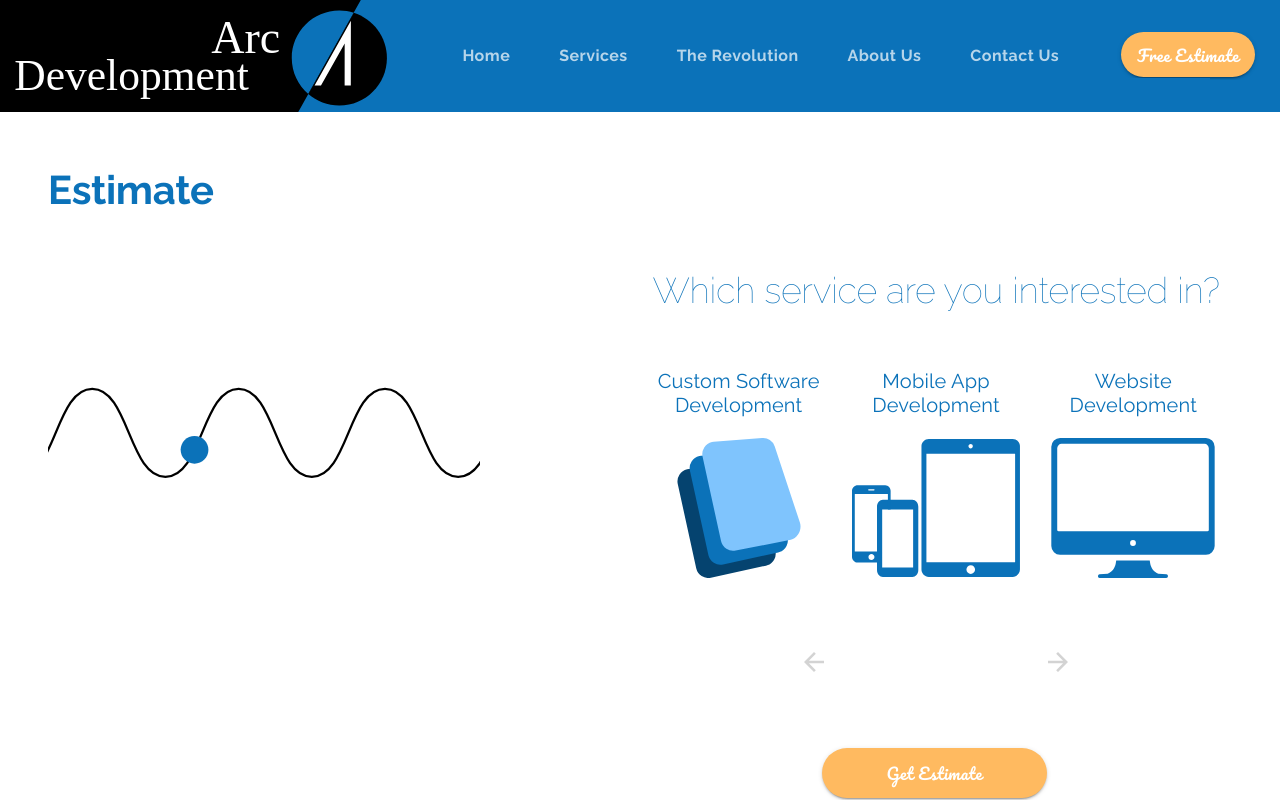
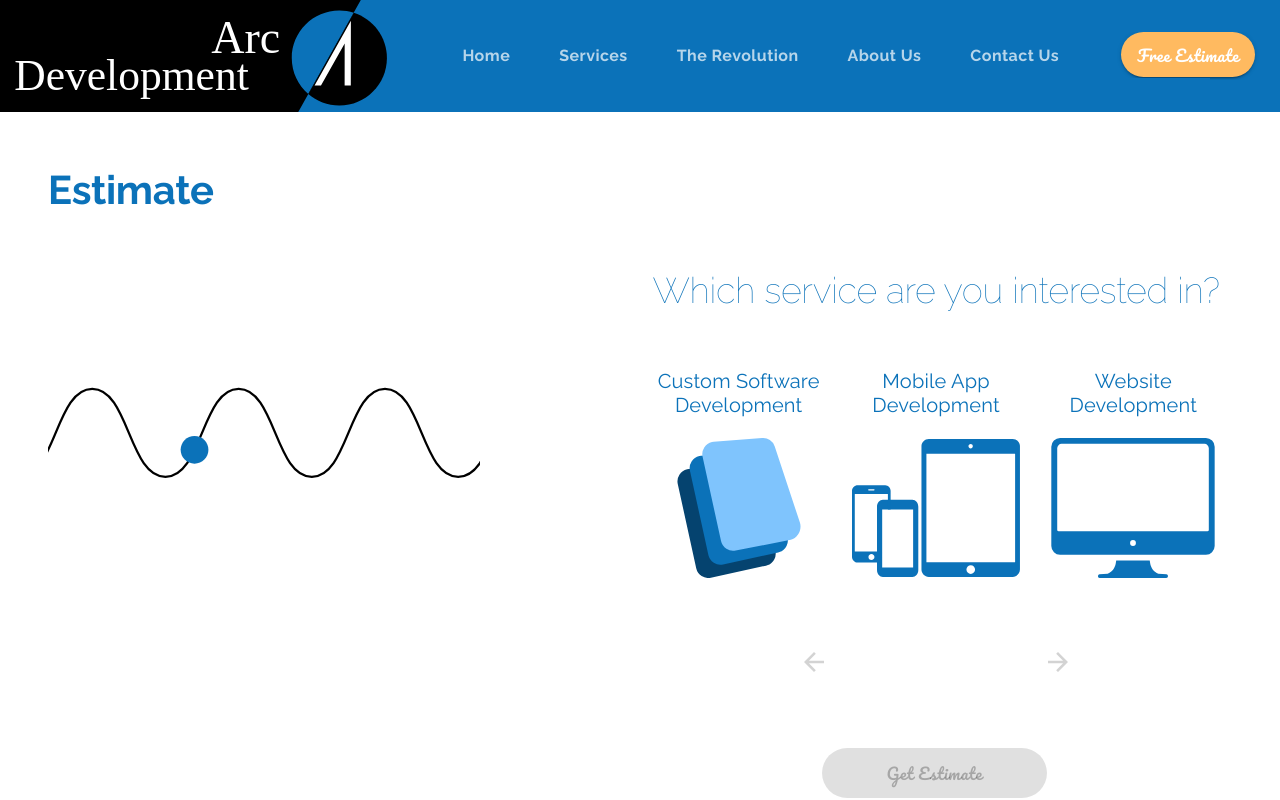
Before and after one commit to Jascha-Biederstedt/arcdevelopment, a React (Create React App) app: page /estimate in a window 1280 px wide. Shown: the top 800 px of the page. Built offline with nearby package versions, Linux system fonts and the light colour scheme.

Commit message:
Fix some bugs on estimate page

```diff
--- a/src/components/Contact.js
+++ b/src/components/Contact.js
@@ -1,5 +1,5 @@
 import React, { useState } from 'react';
-import { Link, Switch } from 'react-router-dom';
+import { Link } from 'react-router-dom';
 import { makeStyles, useTheme } from '@material-ui/core/styles';
 import Grid from '@material-ui/core/Grid';
 import Typography from '@material-ui/core/Typography';
@@ -64,6 +64,7 @@ const useStyles = makeStyles(theme => ({
   message: {
     border: `2px solid ${theme.palette.common.primaryColor}`,
     marginTop: '5em',
+    padding: '0.5em',
     borderRadius: 5,
   },
   sendButton: {
@@ -365,6 +366,7 @@ const Contact = ({ setValue }) => {
                 fullWidth
                 className={classes.message}
                 multiline
+                placeholder="Tell us more about your project"
                 rows={10}
                 onChange={event => setMessage(event.target.value)}
               />
--- a/src/components/Estimate.js
+++ b/src/components/Estimate.js
@@ -38,7 +38,6 @@ import globe from '../assets/globe.svg';
 import biometrics from '../assets/biometrics.svg';
 
 import estimateAnimation from '../animations/estimateAnimation/data.json';
-import { Block } from '@material-ui/icons';
 
 //****************************************************
 // STYLES
@@ -75,6 +74,7 @@ const useStyles = makeStyles(theme => ({
   message: {
     border: `2px solid ${theme.palette.common.primaryColor}`,
     margin: '3em 0 2em',
+    padding: '0.5em',
     borderRadius: 5,
   },
   specialText: {
@@ -669,6 +669,30 @@ const Estimate = () => {
     }
   };
 
+  const estimateDisabled = () => {
+    let disabled = true;
+
+    const emptySelections = questions
+      .map(question => question.options.filter(option => option.selected))
+      .filter(question => question.length === 0);
+
+    if (questions.length === 2) {
+      if (emptySelections.length === 1) {
+        disabled = false;
+      }
+    } else if (questions.length === 1) {
+      disabled = true;
+    } else if (
+      emptySelections.length < 3 &&
+      questions[questions.length - 1].options.filter(option => option.selected)
+        .length > 0
+    ) {
+      disabled = false;
+    }
+
+    return disabled;
+  };
+
   const softwareSelection = (
     <Grid container direction="column" style={{ marginTop: '3em' }}>
       <Grid
@@ -836,12 +860,13 @@ const Estimate = () => {
                 </Typography>
               </Grid>
               <Grid item container>
-                {question.options.map(option => (
+                {question.options.map((option, index) => (
                   <Grid
                     item
                     container
                     direction="column"
                     md
+                    key={index}
                     component={Button}
                     onClick={() => handleSelect(option.id)}
                     style={{
@@ -911,6 +936,7 @@ const Estimate = () => {
           <Button
             variant="contained"
             className={classes.estimateButton}
+            disabled={estimateDisabled()}
             onClick={() => {
               setDialogOpen(true);
               getTotal();
@@ -991,6 +1017,7 @@ const Estimate = () => {
                   id="message"
                   fullWidth
                   className={classes.message}
+                  placeholder="Tell us more about your project"
                   multiline
                   rows={10}
                   onChange={event => setMessage(event.target.value)}
@@ -1000,6 +1027,7 @@ const Estimate = () => {
                 <Typography
                   variant="body1"
                   align={matchesSM ? 'center' : undefined}
+                  style={{ lineHeight: 1.25 }}
                   paragraph
                 >
                   We can create this digital solution for an estimated{' '}
@@ -1037,6 +1065,14 @@ const Estimate = () => {
                   variant="contained"
                   className={classes.estimateButton}
                   style={{ marginLeft: 0 }}
+                  disabled={
+                    name.length === 0 ||
+                    email.length === 0 ||
+                    phone.length === 0 ||
+                    message.length === 0 ||
+                    emailHelper.length !== 0 ||
+                    phoneHelper.length !== 0
+                  }
                 >
                   Place Request
                   <img
```
